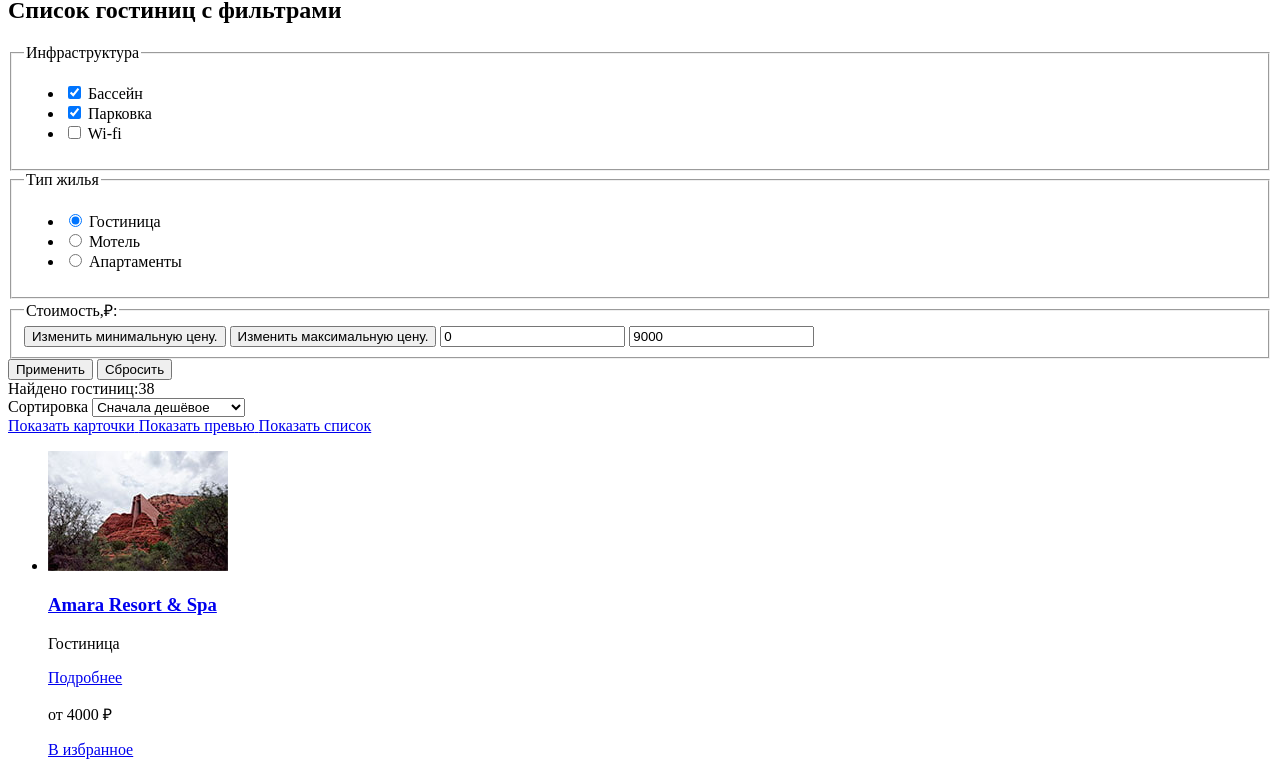
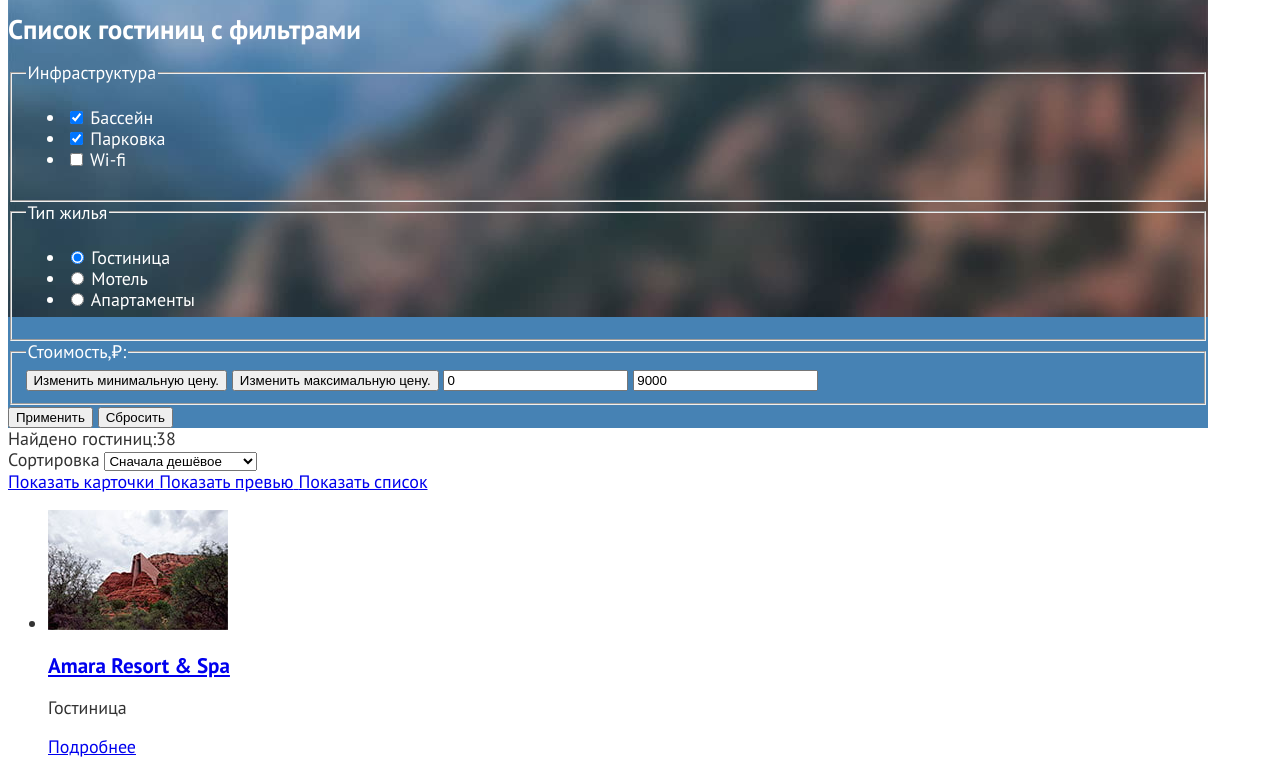
Before and after one commit to harrdy22/1892787-sedona-32, a plain HTML site: page catalog.html in a window 1280 px wide. Shown: the part 369-1137 px from the top of the page. Drawn offline with Linux system fonts and the light colour scheme.

Commit message:
Исправление ошибок в графике

```diff
--- a/catalog.html
+++ b/catalog.html
@@ -4,6 +4,7 @@
 <head>
   <meta charset="utf-8">
   <title>Каталог</title>
+  <link rel="stylesheet" href="css/styles.css">
 </head>
 
 <body>
@@ -45,13 +46,13 @@
     </nav>
   </header>
   <main class="main-inner">
+    <div class="backgrond-catalog">
       <header class="inner-header">
         <h1 class="inner-header-title">Гостиницы Седоны</h1>
         <ul class="breadcrumbs">
           <li class="breadcrumbs-item">
             <a class="breadcrumbs-link" href="index.html">
               <span class="visually-hidden">Главная</span>
-            <img src="img/home.svg" width="12" height="12" alt="Главная страница">
             </a>
           </li>
           <li class="breadcrumbs-item">
@@ -59,6 +60,7 @@
           </li>
         </ul>
       </header>
+
       <section class="catalog-hotels">
         <h2 class="visually-hidden">Список гостиниц с фильтрами</h2>
         <form class="catalog-filter" action="https://echo.htmlacademy.ru/" method="get">
@@ -90,11 +92,11 @@
               </li>
               <li class="catalog-filter-item">
                 <input type="radio" id="type-motel" name="type-habitation" value="motel">
-              <label class="control"  for="type-motel">Мотель</label>
+                <label class="control" for="type-motel">Мотель</label>
               </li>
               <li class="catalog-filter-item">
                 <input type="radio" id="type-apartment" name="type-habitation" value="apartment">
-            <label class="control"  for="type-apartment">Апартаменты</label>
+                <label class="control" for="type-apartment">Апартаменты</label>
               </li>
             </ul>
           </fieldset>
@@ -113,6 +115,8 @@
           <button class="button" type="submit">Применить</button>
           <button class="button" type="reset">Сбросить</button>
         </form>
+    </div>
+
 
     <span class="found-hotels">Найдено гостиниц:38</span>
     <form class="sorting-type">
@@ -136,7 +140,8 @@
     <ul class="search-list">
       <li class="search-hotels">
         <a class="search-hotels-link" href="#">
-            <img class="search-hotels-image" src="img/hotels/hotel-1.jpg" width="180" height="120" alt="Amara Resort & Spa">
+          <img class="search-hotels-image" src="img/hotels/hotel-1.jpg" width="180" height="120"
+            alt="Amara Resort & Spa">
           <h3 class="search-hotels-title">Amara Resort & Spa</h3>
         </a>
         <p class="search-hotels-type">Гостиница</p>
@@ -158,7 +163,8 @@
       </li>
       <li class="search-hotels">
         <a class="search-hotels-link" href="#">
-            <img class="search-hotels-image" src="img/hotels/hotel-3.jpg" width="180" height="120" alt="Villas at Poco Diablo">
+          <img class="search-hotels-image" src="img/hotels/hotel-3.jpg" width="180" height="120"
+            alt="Villas at Poco Diablo">
           <h3 class="search-hotels-title">Villas at Poco Diablo</h3>
         </a>
         <p class="search-hotels-type">Апартаменты</p>
--- a/css/styles.css
+++ b/css/styles.css
@@ -0,0 +1,43 @@
+@font-face {
+  font-family: "PT Sans";
+  font-style: normal;
+  font-weight: 400;
+  src: url("../fonts/ptsans-400.woff2") format("woff2");
+  font-display: swap;
+}
+@font-face {
+  font-family: "PT Sans";
+  font-style: normal;
+  font-weight: 700;
+  src: url("../fonts/ptsans-700.woff2") format("woff2");
+  font-display: swap;
+}
+body {
+  font-family: "PT Sans", sans-serif;
+font-size: 18px;
+line-height: 21px;
+background-color: #FFFFFF;
+color: #333333;
+}
+
+.logo{
+  color: #426A6C;
+  background-color: #FBF7F4;
+  background-image: url("../img/index-background.jpg");
+  width: 1200px;
+  background-repeat: no-repeat;
+}
+.newsletter{
+  color: #FFFFFF;
+  background-color: #4682B4;
+  background-image: url("../img/background.jpg");
+  width: 1200px;
+  background-repeat: no-repeat;
+}
+.backgrond-catalog{
+  color: #FFFFFF;
+  background-color: #4682B4;
+  background-image: url("../img/catalog-background.jpg");
+  width: 1200px;
+  background-repeat: no-repeat;
+}
```
Also changed, not shown: index.html (+5 -4 lines), img/background.jpg (added), img/catalog-background.jpg (added), img/index-background.jpg (renamed from img/index-background (1).jpg). Lines whose indentation alone changed are shown as unchanged.
